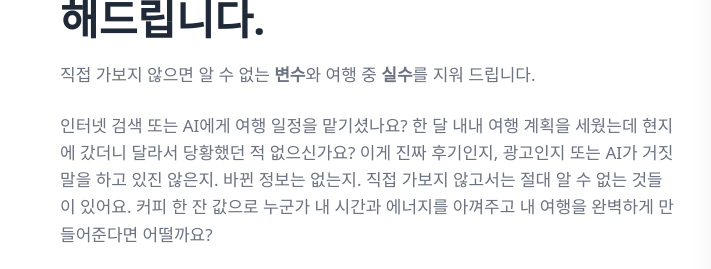
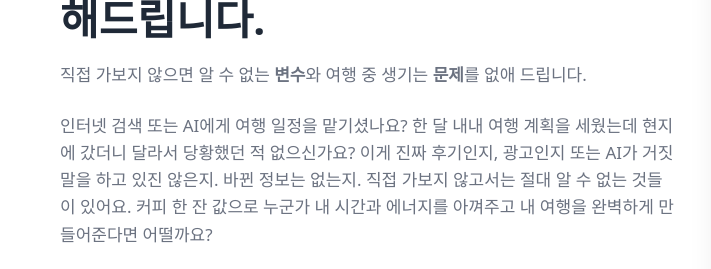
Before and after one commit to righanlefe/jejugo, a plain HTML site: page index.html in a window 1280 px wide. Shown: the part 288-557 px from the top of the page, 0-711 px from the left. Drawn offline with Linux system fonts and the light colour scheme; a web font is replaced by a local one.

Commit message:
Update index.html

```diff
--- a/index.html
+++ b/index.html
@@ -273,7 +273,7 @@
       <div>
         <span class="pill">제주 여행, 낭비 없이 꽉 채우기</span>
         <h1 class="title">제주 여행 실패 없이 즐기기.<br><span style="color:var(--brand)">현지 전문가</span>가 당신의 여행을 준비해드립니다.</h1>
-        <p class="lead">직접 가보지 않으면 알 수 없는 <b>변수</b>와 여행 중 <b>실수</b>를 지워 드립니다.</p>
+        <p class="lead">직접 가보지 않으면 알 수 없는 <b>변수</b>와 여행 중 생기는 <b>문제</b>를 없애 드립니다.</p>
         <p class="lead hero-long">인터넷 검색 또는 AI에게 여행 일정을 맡기셨나요? 한 달 내내 여행 계획을 세웠는데 현지에 갔더니 달라서 당황했던 적 없으신가요? 이게 진짜 후기인지, 광고인지 또는 AI가 거짓말을 하고 있진 않은지. 바뀐 정보는 없는지. 직접 가보지 않고서는 절대 알 수 없는 것들이 있어요. 커피 한 잔 값으로 누군가 내 시간과 에너지를 아껴주고 내 여행을 완벽하게 만들어준다면 어떨까요?</p>
         <p class="lead">현지에 있는 <b>여행 전문가</b>가 일정/동선/운영시간/휴무일/대기시간/교통/대체코스까지 체크 해드려요. 만약 수정할게 없는 완벽한 일정이라면? 100% 환불까지.</p>
 
```
